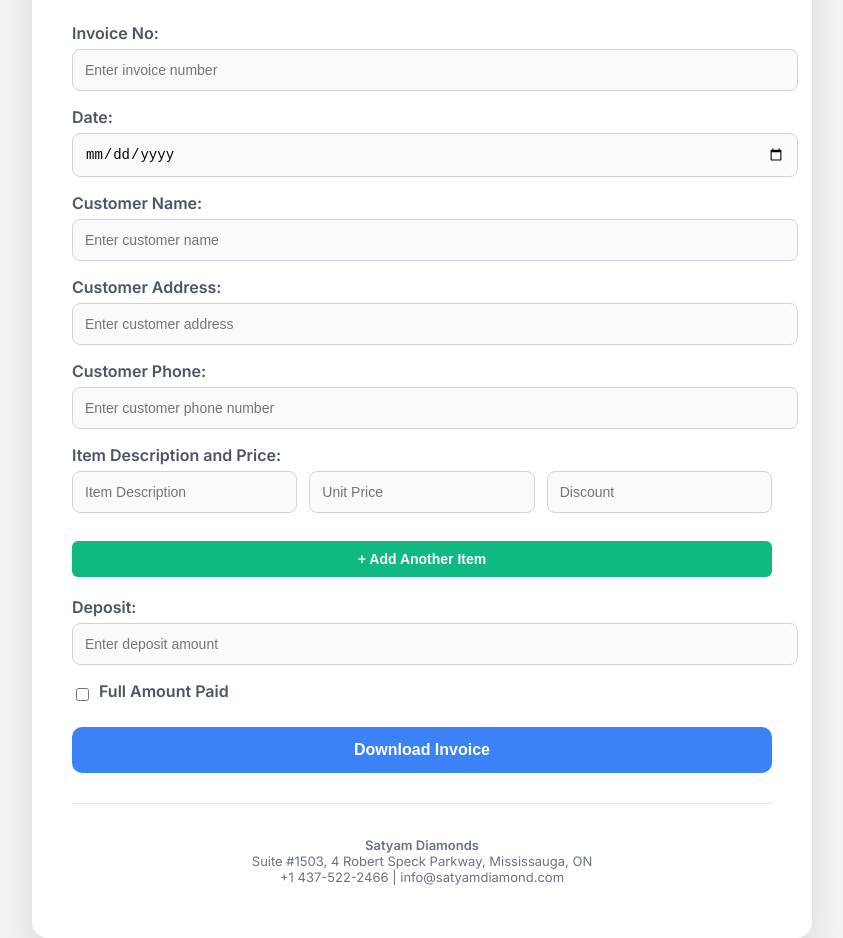
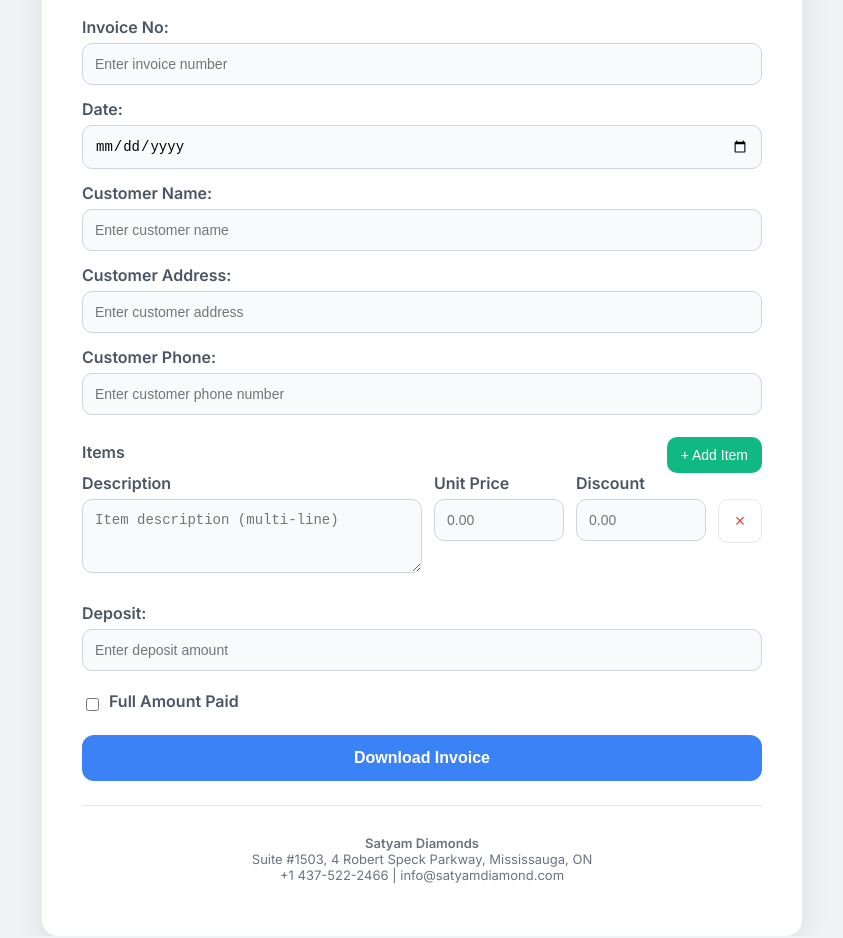
Before and after one commit to helloworld2286/SD-invoice-website, a plain HTML site: page invoice.html in a window 1280 px wide. Shown: the part 240-1178 px from the top of the page, without its empty margins (218-1061 px from the left). Drawn offline with nearby package versions, Linux system fonts and the light colour scheme.

Commit message:
Update invoice.html

```diff
--- a/invoice.html
+++ b/invoice.html
@@ -1,230 +1,191 @@
 <!DOCTYPE html>
 <html lang="en">
 <head>
-  <meta charset="UTF-8">
-  <meta name="viewport" content="width=device-width, initial-scale=1.0">
-  <title>Invoice Generator</title>
+  <meta charset="UTF-8" />
+  <meta name="viewport" content="width=device-width, initial-scale=1.0" />
+  <title>Invoice Generator (Improved UI)</title>
   <script src="https://cdnjs.cloudflare.com/ajax/libs/jspdf/2.5.1/jspdf.umd.min.js"></script>
   <script src="https://cdnjs.cloudflare.com/ajax/libs/jspdf-autotable/3.5.28/jspdf.plugin.autotable.min.js"></script>
-  <link href="https://fonts.googleapis.com/css2?family=Inter:wght@400;600&display=swap" rel="stylesheet">
+  <link href="https://fonts.googleapis.com/css2?family=Inter:wght@400;600&display=swap" rel="stylesheet" />
   <style>
-    body {
-      font-family: 'Inter', sans-serif;
-      background-color: #f0f2f5;
-      margin: 0;
-      display: flex;
-      justify-content: center;
-      align-items: center;
-      min-height: 100vh;
+    :root{
+      --bg:#f0f2f5; --card:#fff; --ink:#1f2937; --muted:#6b7280; --brand:#3b82f6; --accent:#10b981; --danger:#ef4444; --border:#e5e7eb;
     }
-    .container {
-      background: #ffffff;
-      padding: 40px;
-      border-radius: 16px;
-      box-shadow: 0 15px 30px rgba(0, 0, 0, 0.1);
-      width: 100%;
-      max-width: 700px;
-    }
-    .logo {
-      width: 160px;
-      display: block;
-      margin: 0 auto 10px;
-    }
-    h1 {
-      text-align: center;
-      font-size: 18px;
-      margin-bottom: 30px;
-      color: #1f2937;
-    }
-    label {
-      display: block;
-      margin-bottom: 6px;
-      color: #4b5563;
-      font-weight: 600;
-    }
+    *{box-sizing:border-box}
+    body{font-family:'Inter',system-ui,Arial,sans-serif;background:var(--bg);margin:0;display:flex;justify-content:center;align-items:center;min-height:100vh;color:var(--ink)}
+    .container{background:var(--card);padding:40px;border-radius:16px;box-shadow:0 15px 30px rgba(0,0,0,.08);width:100%;max-width:760px}
+    .logo{width:160px;display:block;margin:0 auto 10px}
+    h1{text-align:center;font-size:18px;margin-bottom:24px;color:var(--ink)}
+    label{display:block;margin-bottom:6px;color:#4b5563;font-weight:600}
+    input[type="text"], input[type="number"], input[type="date"], textarea{width:100%;padding:12px;margin-bottom:14px;border:1px solid #d1d5db;border-radius:10px;background:#f9fafb;font-size:14px}
+    textarea{resize:vertical;min-height:72px}
+    .items-head{display:flex;justify-content:space-between;align-items:center;margin-top:8px}
+    .add-btn{display:inline-flex;align-items:center;gap:8px;padding:10px 14px;font-size:14px;background:var(--accent);color:#fff;border:none;border-radius:10px;cursor:pointer}
 
-    input[type="text"],
-    input[type="number"],
-    input[type="date"] {
-      width: 100%;
-      padding: 12px;
-      margin-bottom: 16px;
-      border: 1px solid #d1d5db;
-      border-radius: 8px;
-      background-color: #f9fafb;
-      font-size: 14px;
-    }
-    .item-group {
-      display: flex;
-      gap: 12px;
-      margin-bottom: 12px;
-    }
-    .item-group input {
-      flex: 1;
-    }
-    .add-btn {
-      display: inline-block;
-      padding: 10px 18px;
-      font-size: 14px;
-      background-color: #10b981;
-      color: white;
-      border: none;
-      border-radius: 6px;
-      cursor: pointer;
-      margin-bottom: 20px;
-    }
-    button {
-      width: 100%;
-      background-color: #3b82f6;
-      color: white;
-      padding: 14px;
-      font-size: 16px;
-      font-weight: 600;
-      border: none;
-      border-radius: 10px;
-      cursor: pointer;
-      transition: background-color 0.3s;
-    }
-    button:hover {
-      background-color: #2563eb;
-    }
-    .footer {
-      margin-top: 30px;
-      font-size: 13px;
-      color: #6b7280;
-      text-align: center;
-      border-top: 1px solid #e5e7eb;
-      padding-top: 20px;
-    }
-    .checkbox-container {
-      display: flex;
-      align-items: center;
-      margin-bottom: 20px;
-    }
-    .checkbox-container input {
-      margin-right: 10px;
+    /* Item row grid */
+    .item-group{display:grid;grid-template-columns:1fr 130px 130px 44px;gap:12px;margin-bottom:12px;align-items:start}
+    .item-group input[type="number"]{margin-bottom:0}
+    .remove-btn{width:44px;height:44px;border:1px solid var(--border);background:#fff;border-radius:10px;color:var(--danger);font-size:18px;cursor:pointer}
+    .remove-btn:hover{background:#fff0f0}
+
+    .actions button{width:100%;background:var(--brand);color:#fff;padding:14px;font-size:16px;font-weight:600;border:none;border-radius:12px;cursor:pointer;transition:filter .2s}
+    .actions button:hover{filter:brightness(.95)}
+    .footer{margin-top:24px;font-size:13px;color:var(--muted);text-align:center;border-top:1px solid var(--border);padding-top:16px}
+    .checkbox-container{display:flex;align-items:center;margin:6px 0 18px}
+    .checkbox-container input{margin-right:10px}
+
+    @media (max-width:640px){
+      .item-group{grid-template-columns:1fr 1fr;grid-auto-rows:auto}
+      .item-group .remove-btn{grid-column:2 / 3}
     }
   </style>
 </head>
 <body>
   <div class="container">
-    <img src="logo.png" class="logo" alt="Company Logo">
+    <img src="logo.png" class="logo" alt="Company Logo" />
     <h1>SATYAM DIAMONDS</h1>
 
     <label>Invoice No:</label>
-    <input id="invoiceNo" type="number" placeholder="Enter invoice number">
+    <input id="invoiceNo" type="number" placeholder="Enter invoice number" />
 
     <label>Date:</label>
-    <input id="date" type="date">
+    <input id="date" type="date" />
 
     <label>Customer Name:</label>
-    <input id="customerName" type="text" placeholder="Enter customer name">
+    <input id="customerName" type="text" placeholder="Enter customer name" />
 
     <label>Customer Address:</label>
-    <input id="customerAddress" type="text" placeholder="Enter customer address">
+    <input id="customerAddress" type="text" placeholder="Enter customer address" />
 
     <label>Customer Phone:</label>
-    <input id="customerPhone" type="number" placeholder="Enter customer phone number">
+    <input id="customerPhone" type="number" placeholder="Enter customer phone number" />
 
-    <div id="itemsContainer">
-      <label>Item Description and Price:</label>
-      <div class="item-group">
-        <input type="text" placeholder="Item Description">
-        <input type="number" placeholder="Unit Price">
-        <input type="number" placeholder="Discount">
-      </div>
+    <div class="items-head">
+      <label>Items</label>
+      <button class="add-btn" id="addItemBtn" type="button">+ Add Item</button>
     </div>
-    <button class="add-btn" onclick="addItem()">+ Add Another Item</button>
+
+    <div id="itemsContainer"></div>
 
     <label>Deposit:</label>
-    <input id="deposit" type="number" placeholder="Enter deposit amount">
+    <input id="deposit" type="number" placeholder="Enter deposit amount" />
 
     <div class="checkbox-container">
-      <input type="checkbox" id="fullPaidCheckbox">
+      <input type="checkbox" id="fullPaidCheckbox" />
       <label for="fullPaidCheckbox">Full Amount Paid</label>
     </div>
 
-    <button onclick="generatePDF()">Download Invoice</button>
+    <div class="actions">
+      <button type="button" id="downloadBtn">Download Invoice</button>
+    </div>
 
     <div class="footer">
-      <p><strong>Satyam Diamonds</strong><br>
-      Suite #1503, 4 Robert Speck Parkway, Mississauga, ON<br>
+      <p><strong>Satyam Diamonds</strong><br />
+      Suite #1503, 4 Robert Speck Parkway, Mississauga, ON<br />
       +1 437-522-2466 | info@satyamdiamond.com</p>
     </div>
   </div>
 
   <script>
-    function addItem() {
-      const container = document.getElementById("itemsContainer");
-      const div = document.createElement("div");
-      div.className = "item-group";
-      div.innerHTML = `
-        <input type="text" placeholder="Item Description">
-        <input type="number" placeholder="Unit Price">
-        <input type="number" placeholder="Discount">
-      `;
-      container.appendChild(div);
+    // --- Helpers ---
+    function createItem(description = '', unitPrice = '', discount = ''){
+      const row = document.createElement('div');
+      row.className = 'item-group';
+      row.innerHTML = `
+        <div>
+          <label style="margin-bottom:6px;color:#4b5563;font-weight:600">Description</label>
+          <textarea placeholder="Item description (multi‑line)" rows="3">${description}</textarea>
+        </div>
+        <div>
+          <label style="margin-bottom:6px;color:#4b5563;font-weight:600">Unit Price</label>
+          <input type="number" placeholder="0.00" value="${unitPrice}" />
+        </div>
+        <div>
+          <label style="margin-bottom:6px;color:#4b5563;font-weight:600">Discount</label>
+          <input type="number" placeholder="0.00" value="${discount}" />
+        </div>
+        <div>
+          <label style="opacity:0">Remove</label>
+          <button type="button" class="remove-btn" aria-label="Remove item">×</button>
+        </div>`;
+      return row;
     }
 
-    function generatePDF() {
-      const { jsPDF } = window.jspdf;
-      const doc = new jsPDF();
+    const itemsContainer = document.getElementById('itemsContainer');
+    const addItemBtn = document.getElementById('addItemBtn');
 
+    function addItem(){
+      itemsContainer.appendChild(createItem());
+    }
+
+    function ensureAtLeastOne(){
+      if(!itemsContainer.querySelector('.item-group')) addItem();
+    }
+
+    // Initial row
+    addItem();
+
+    // Add item handler
+    addItemBtn.addEventListener('click', addItem);
+
+    // Delete item (event delegation)
+    itemsContainer.addEventListener('click', (e)=>{
+      if(e.target.classList.contains('remove-btn')){
+        const row = e.target.closest('.item-group');
+        row.remove();
+        ensureAtLeastOne();
+      }
+    });
+
+    // --- PDF Generation ---
+    document.getElementById('downloadBtn').addEventListener('click', generatePDF);
+
+    function generatePDF(){
+      const { jsPDF } = window.jspdf; const doc = new jsPDF();
       const pageWidth = doc.internal.pageSize.getWidth();
-      const logoWidth = 90;
-      const x = (pageWidth - logoWidth) / 2;
+      const logoWidth = 90; const x = (pageWidth - logoWidth) / 2;
 
-      const logoImg = new Image();
-      logoImg.src = 'logo.png';
+      const logoImg = new Image(); logoImg.src = 'logo.png';
       logoImg.onload = () => {
         doc.addImage(logoImg, 'PNG', x, 5, 80, 60);
 
-        const invoiceNo = document.getElementById("invoiceNo").value;
-        const date = document.getElementById("date").value;
-        const customerName = document.getElementById("customerName").value;
-        const customerAddress = document.getElementById("customerAddress").value;
-        const customerPhone = document.getElementById("customerPhone").value;
-        const deposit = parseFloat(document.getElementById("deposit").value) || 0;
-        const isPaid = document.getElementById("fullPaidCheckbox").checked;
+        const invoiceNo = document.getElementById('invoiceNo').value || '';
+        const date = document.getElementById('date').value || '';
+        const customerName = document.getElementById('customerName').value || '';
+        const customerAddress = document.getElementById('customerAddress').value || '';
+        const customerPhone = document.getElementById('customerPhone').value || '';
+        const deposit = parseFloat(document.getElementById('deposit').value) || 0;
+        const isPaid = document.getElementById('fullPaidCheckbox').checked;
 
-        const itemGroups = document.querySelectorAll(".item-group");
         const rows = [["No.", "Item Description", "Unit Price", "Discount", "Total"]];
-
         let grandTotal = 0;
 
-        itemGroups.forEach((group, index) => {
-          const inputs = group.querySelectorAll("input");
-          const desc = inputs[0].value;
-          const unitPrice = parseFloat(inputs[1].value) || 0;
-          const discount = parseFloat(inputs[2].value) || 0;
+        itemsContainer.querySelectorAll('.item-group').forEach((group, i)=>{
+          const desc = group.querySelector('textarea').value.trim();
+          const unitPrice = parseFloat(group.querySelectorAll('input')[0].value) || 0;
+          const discount = parseFloat(group.querySelectorAll('input')[1].value) || 0;
           const total = unitPrice - discount;
           grandTotal += total;
-
           rows.push([
-            `${index + 1}`,
-            desc,
+            String(i+1),
+            desc || '-',
             `$${unitPrice.toFixed(2)}`,
             `$${discount.toFixed(2)}`,
             `$${total.toFixed(2)}`
           ]);
         });
 
-        let due = grandTotal - deposit;
-        let paidNote = "";
-        if (isPaid) {
-          due = 0;
-          paidNote = "FULL AMOUNT PAID";
-        }
+        let due = grandTotal - deposit; let paidNote = '';
+        if(isPaid){ due = 0; paidNote = 'FULL AMOUNT PAID'; }
 
         rows.push(["", "", "", "Total", `$${grandTotal.toFixed(2)}`]);
-        rows.push(["", "", "", "Deposit", `$${deposit.toFixed(2)}`]);
+        rows.push(["", "No Refund!! No Return!!", "", "Deposit", `$${deposit.toFixed(2)}`]);
         rows.push(["", paidNote || "", "", "Due", `$${due.toFixed(2)}`]);
-        rows.push(["", "No Refund!! No Return!!", "", "", ""]);
 
         doc.setFontSize(12);
         doc.text(`Invoice No.: ${invoiceNo}`, 10, 55);
         doc.text(`Date: ${date}`, 150, 55);
-        doc.text(`Bill To`, 10, 65);
+        doc.text('Bill To', 10, 65);
         doc.text(`Customer Name: ${customerName}`, 10, 71);
         doc.text(`Address: ${customerAddress}`, 10, 77);
         doc.text(`Phone: ${customerPhone}`, 10, 83);
@@ -233,25 +194,24 @@
           startY: 90,
           body: rows,
           theme: 'grid',
-          styles: { fontSize: 12, cellPadding: 3 },
+          styles: { fontSize: 12, cellPadding: 3, overflow: 'linebreak' },
           columnStyles: {
-            0: { cellWidth: 20 },
-            1: { cellWidth: 80 },
+            0: { cellWidth: 18 },
+            1: { cellWidth: 90 }, // wider description, will wrap lines
             2: { cellWidth: 25 },
             3: { cellWidth: 25 },
-            4: { cellWidth: 25 },
+            4: { cellWidth: 25 }
           }
         });
 
-        doc.text("Thanks for your business!", 105, doc.lastAutoTable.finalY + 15, { align: 'center' });
+        doc.text('Thanks for your business!', 105, doc.lastAutoTable.finalY + 15, { align: 'center' });
 
-        const footerY = doc.lastAutoTable.finalY + 30;
-        doc.setFontSize(12);
-        doc.text("Satyam Diamonds", 10, footerY);
-        doc.text("Suite #1503, 4 Robert Speck Parkway, Mississauga", 10, footerY + 6);
-        doc.text("+1 437-522-2466 | info@satyamdiamond.com", 10, footerY + 12);
+        const footerY = doc.lastAutoTable.finalY + 30; doc.setFontSize(12);
+        doc.text('Satyam Diamonds', 10, footerY);
+        doc.text('Suite #1503, 4 Robert Speck Parkway, Mississauga', 10, footerY + 6);
+        doc.text('+1 437-522-2466 | info@satyamdiamond.com', 10, footerY + 12);
 
-        doc.save(`Invoice_${invoiceNo}.pdf`);
+        doc.save(`Invoice_${invoiceNo || 'Draft'}.pdf`);
       };
     }
   </script>
```
